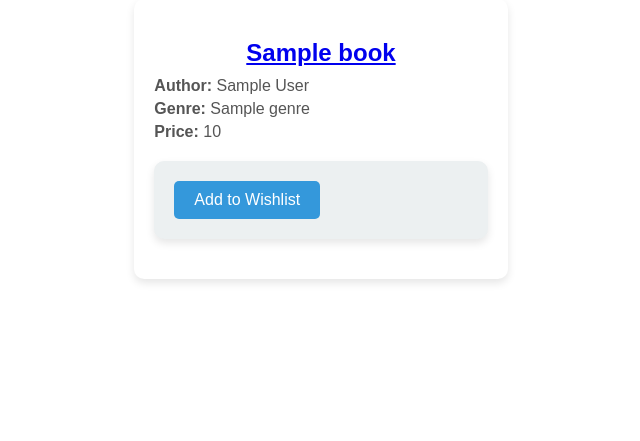
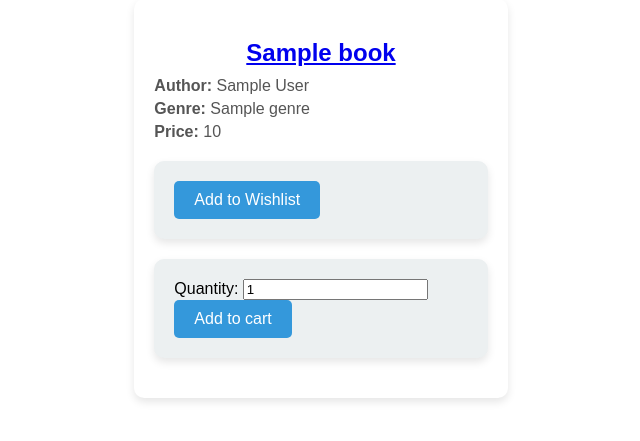
Before and after one commit to sirithatthamrong/Kinakuniyo-Bookstore-Database, a Flask app: template app/templates/books.html in a window 1280 px wide. Shown: the part 168-609 px from the top of the page, without its empty margins (319-959 px from the left). Run offline with Flask 3, Linux system fonts and the light colour scheme; the visitor is signed in with stand-in values (Sample User, id 1); the template is opened without the code that fills it: most values are stand-ins (such as "Sample title", 1, 10 or a date in 2020).

Commit message:
Add button for adding book to cart in books.html

```diff
--- a/app/templates/books.html
+++ b/app/templates/books.html
@@ -15,6 +15,10 @@
         <form action="{{ url_for('add_book_to_wishlist', book_id=book.book_id) }}" method="POST">
             <button type="submit">Add to Wishlist</button>
         </form>
+        <form action="{{ url_for('add_book_to_cart', book_id=book.book_id) }}" method="POST">
+            Quantity: <input name="cart_quantity" id="cart_quantity" type="number" value="1" min="1" />
+            <button type="submit">Add to cart</button>
+        </form>
         {% endif %}
     </div>
     {% endfor %}
```
